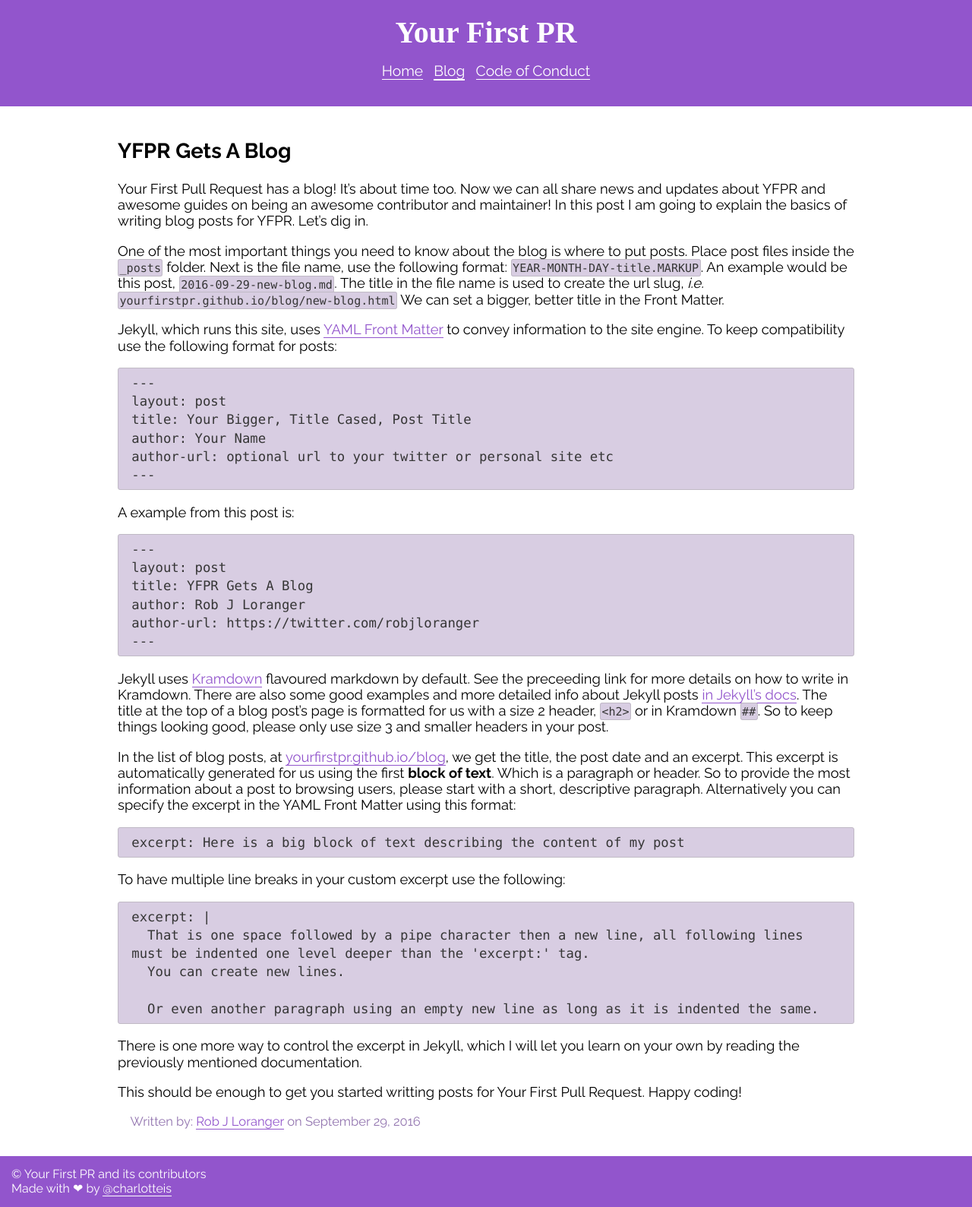
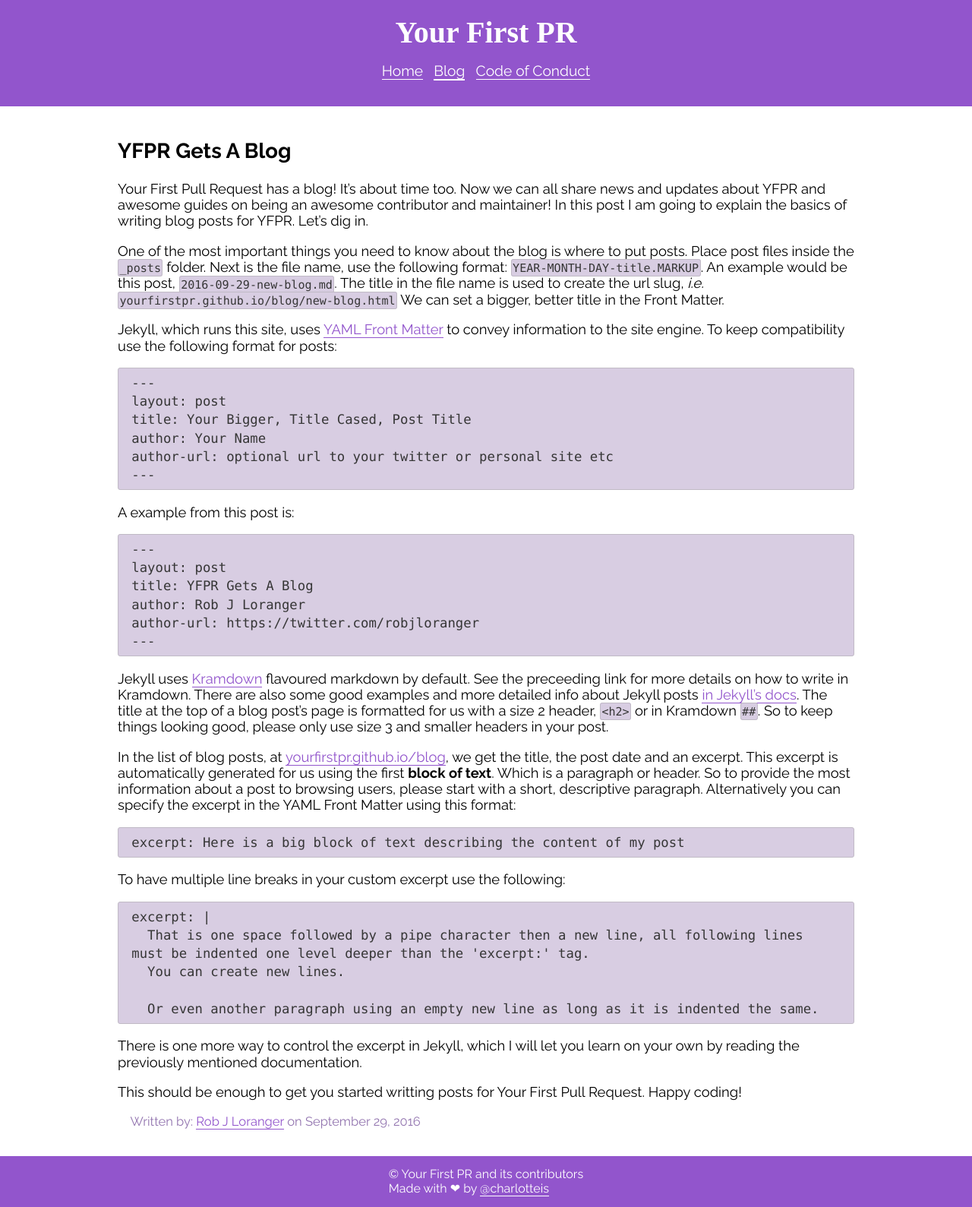
Before and after one commit to yourfirstpr/yourfirstpr.github.io, a Jekyll site: the page built from _posts/2016-09-29-new-blog.md, in a window 1280 px wide. Shown: the whole page at 76% size. Built offline with Jekyll 4.4.1, drawn with Linux system fonts in a browser that asks for light colours; nearby versions of some CDN libraries; some web fonts are replaced.

Commit message:
Center footer and update GemSystem files

```diff
--- a/assets/css/styles.css
+++ b/assets/css/styles.css
@@ -1,38 +1,39 @@
-@import url('https://fonts.googleapis.com/css?family=Nixie+One');
-@import url('https://fonts.googleapis.com/css?family=Raleway:300,400,700');
+@import url("https://fonts.googleapis.com/css?family=Nixie+One");
+@import url("https://fonts.googleapis.com/css?family=Raleway:300,400,700");
 
 body {
-    font-family: 'Raleway', sans-serif;
+  font-family: "Raleway", sans-serif;
 }
 
 /* Header Block Styling */
 
 header {
-    background: #9255CC;
+  background: #9255cc;
   padding: 20px 0;
 }
 
 header > h1 {
   margin: 0;
-    color: #FFF;
+  color: #fff;
   font-family: "Nixie One" !important;
   text-align: center;
   font-size: 2.5em;
 }
 
-header a, footer a {
-    color: #FFF;
+header a,
+footer a {
+  color: #fff;
   text-decoration: none;
-    border-bottom: 1px solid #FFF;
+  border-bottom: 1px solid #fff;
   font-size: 1.2em;
 }
 
 #active {
-    border-bottom: 2px solid #FFF;
+  border-bottom: 2px solid #fff;
 }
 
-
-header a:hover, footer a:hover {
+header a:hover,
+footer a:hover {
   color: #000000;
 }
 
@@ -58,9 +59,9 @@
 }
 
 a {
-    color: #9255CC;
+  color: #9255cc;
   text-decoration: none;
-    border-bottom: 1px solid #9255CC;
+  border-bottom: 1px solid #9255cc;
 }
 
 a:hover {
@@ -88,11 +89,13 @@
 }
 
 footer {
+  display: flex;
+  align-items: center;
   margin: 0 auto;
   padding: 5px 15px;
 
-    background: #9255CC;
-    color: #FFF;
+  background: #9255cc;
+  color: #fff;
   font-size: 1em;
 }
 
@@ -109,7 +112,7 @@
 /*  blog list styling */
 
 .post_credits {
-  font-size: .9em;
+  font-size: 0.9em;
   text-indent: 1em;
   color: #9274af;
 }
@@ -137,17 +140,18 @@
 
 /* code snippet styling */
 
-pre, code {
+pre,
+code {
   font-family: Monaco, Consolas, monospace;
   border-radius: 3px;
   color: #363636;
 }
 
-code{
+code {
   font-size: 82%;
   border: 1px solid #c0bac5;
   background-color: #d8cde2;
-  padding: .1em;
+  padding: 0.1em;
 }
 
 pre > code {
@@ -155,7 +159,7 @@
   white-space: pre-wrap;
   font-size: 94%;
   line-height: 140%;
-  padding: .4em 1em;
+  padding: 0.4em 1em;
 }
 
 @media (min-width: 600px) {
```
Also changed, not shown: Gemfile.lock. Lines whose indentation alone changed are shown as unchanged.
